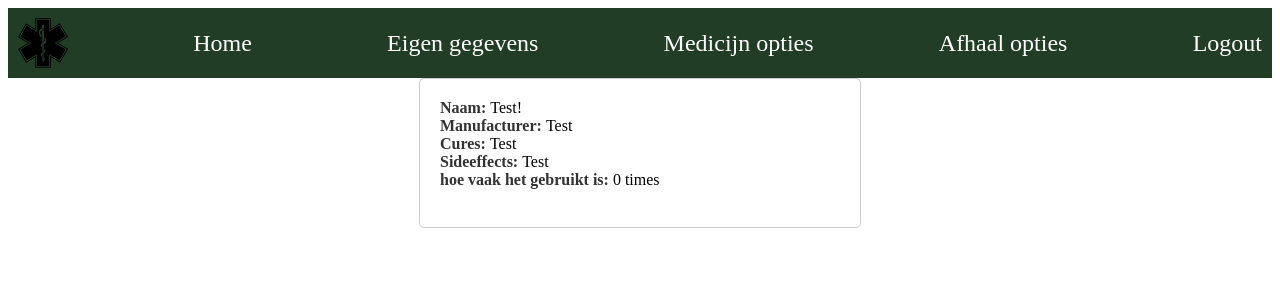
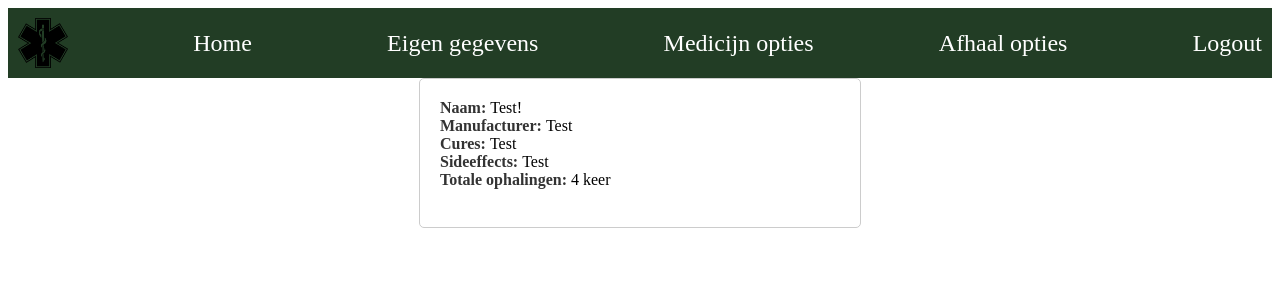
Before and after one commit to maruf128/DjangoEindopdracht, a Django app: a page that uses base/templates/base/medicijn_detail.html in a window 1280 px wide. Shown: the top 300 px of the page. Run offline with Django 4.2, Linux system fonts and the light colour scheme; a user stored in the database is signed in; data comes from the database, SQL or seed files in the repository; both versions use the stored data as it was after the commit.

Commit message:
Fixed admin sees total amount at collected, and user sees their amount collected.

```diff
--- a/base/templates/base/medicijn_detail.html
+++ b/base/templates/base/medicijn_detail.html
@@ -7,7 +7,7 @@
     <strong>Manufacturer: </strong> {{ data.manufacturer }}<br>
     <strong>Cures: </strong> {{ data.cures }}<br>
     <strong>Sideeffects: </strong> {{ data.sideeffects }}<br>
-    <strong>hoe vaak het gebruikt is: </strong> {{ collection_count }} times<br>
+    <strong>{{ collection_label }}</strong> {{ collection_count }} keer<br>
     <br>
     {% endfor %}
 </div>
--- a/base/views.py
+++ b/base/views.py
@@ -200,13 +200,18 @@ def nieuwe_afhaal(request):
         form = CollectionForm(request.POST)
         if form.is_valid():
             # krijg de data uit de formulier
-            user = form.cleaned_data.get('user')
-            date = form.cleaned_data.get('date')
-            medicijn = form.cleaned_data.get('medicine')
+            user = form.cleaned_data.get("user")
+            date = form.cleaned_data.get("date")
+            medicijn = form.cleaned_data.get("medicine")
             # kijk of er al een collectie voor bestaat
-            existing_collection = Collection.objects.filter(user=user, date=date, medicine=medicijn).exists()
+            existing_collection = Collection.objects.filter(
+                user=user, date=date, medicine=medicijn
+            ).exists()
             if existing_collection:
-                messages.error(request, "Er bestaat al een afhaal actie voor de gebruiker op de opgegeven datum.")
+                messages.error(
+                    request,
+                    "Er bestaat al een afhaal actie voor de gebruiker op de opgegeven datum.",
+                )
                 return redirect("user")
             else:
                 form.save()
@@ -227,14 +232,17 @@ def afhaal_medicijn(request, pk):
         form = CollectionForm(request.POST)
         if form.is_valid():
             # krijg de data uit de tabel
-            user = form.cleaned_data.get('user')
-            date = form.cleaned_data.get('date')
+            user = form.cleaned_data.get("user")
+            date = form.cleaned_data.get("date")
             # kijk of het bestaat
-            existing_collection = Collection.objects.filter(user=user,
-                                                            date=date,
-                                                            medicine=medicine).exists()
+            existing_collection = Collection.objects.filter(
+                user=user, date=date, medicine=medicine
+            ).exists()
             if existing_collection:
-                messages.error(request, "Er bestaat al een afhaal actie voor de gebruiker op de opgegeven datum.")
+                messages.error(
+                    request,
+                    "Er bestaat al een afhaal actie voor de gebruiker op de opgegeven datum.",
+                )
                 return redirect("user")
             else:
                 form.save()
@@ -242,7 +250,7 @@ def afhaal_medicijn(request, pk):
                 return redirect("user")
     else:
         # anders maak je de formulier met de gegeven medicijn
-        initial_data = {'medicine': medicine.name}
+        initial_data = {"medicine": medicine.name}
         form = CollectionForm(initial=initial_data)
     context = {"form": form, "medicijn": medicine.name}
     return render(request, "base/afhaalform.html", context)
@@ -289,12 +297,21 @@ def collection_detail(request, collection_id):
 def medicijn_gegevens(request, name):
     ingelogde = request.user
     gegevens = Medicine.objects.filter(name=name)
-    collection_count = Collection.objects.filter(
-        user=ingelogde, medicine__name=name, collected=True
-    ).count()
+    if ingelogde.is_superuser:
+        collection_count = Collection.objects.filter(
+            medicine__name=name, collected=True
+        ).count()
+        collection_label = "Totale ophalingen:"
+    else:
+        collection_count = Collection.objects.filter(
+            user=ingelogde, medicine__name=name, collected=True
+        ).count()
+        collection_label = "Hoe vaak het gebruikt is:"
+
     context = {
         "gegevens": gegevens,
         "naam": ingelogde,
         "collection_count": collection_count,
+        "collection_label": collection_label,
     }
     return render(request, "base/medicijn_detail.html", context)
```
Also changed, not shown: db.sqlite3.
